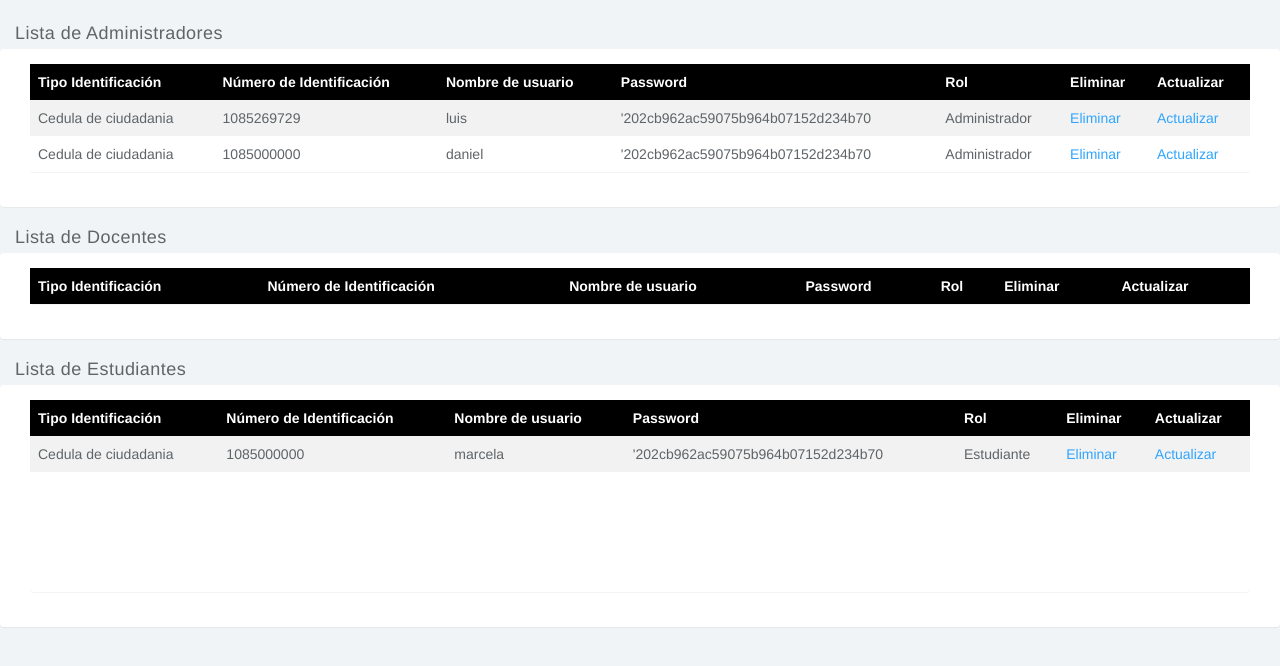
After one commit to jhondominguez1/OVA, a PHP site: page /admin/listarusuario.php in a window 1280 px wide. The commit adds this page. Shown: the top 666 px of the page. Run offline with PHP 8.4, Linux system fonts and the light colour scheme; data comes from the database, SQL or seed files in the repository; lists and menus that the app fills with data are empty.

Commit message:
se aplico estilos a las tablas de listar y actualizar se vinculo las tablas a el panel de usuarios se arreglo el redireccionamiento despues de cada accion

```diff
--- a/admin/actualizar.php
+++ b/admin/actualizar.php
@@ -7,12 +7,11 @@ if (isset($_POST['ntipo_identificacion']) && !empty($_POST['ntipo_identificacion
 	$registro=mysqli_query($conexion,"SELECT * FROM usuarios WHERE id_usuario='$_POST[nid_usuario]'") or die ("Problema en la primera consulta");
 if ($reg=mysqli_fetch_array($registro)){
 	mysqli_query($conexion, "UPDATE usuarios set tipo_identificacion='$_POST[ntipo_identificacion]',numero_identificacion='$_POST[nnumero_identificacion]', nombre_usuario='$_POST[nnombre_usuario]',password='$_POST[npassword]', id_rol='$_POST[nid_rol]' WHERE id_usuario='$_POST[nid_usuario]'") or die ("Problemas en la segunda consulta");
-
-	header("location:listarusuarios.php");
+	header("location:listarusuario.php");
 }
 }
 else{
-	echo"<script type=\"text/javascript\">alert('Debe digitar los datos para poder actualizar el registro'); window.location='listarusuarios.php';</script>";
+	echo"<script type=\"text/javascript\">alert('Debe digitar los datos para poder actualizar el registro'); window.location='listarusuario.php';</script>";
 }
 
 
--- /dev/null
+++ b/admin/listarusuario.php
@@ -0,0 +1,148 @@
+<!DOCTYPE html>
+<html>
+<head>
+<meta charset="utf-8">
+<meta name="viewport" content="width=device-width, initial-scale=1">
+<title>Listas</title>
+
+<link href="css/bootstrap.min.css" rel="stylesheet">
+<link href="css/styles.css" rel="stylesheet">
+
+
+
+<!--[if lt IE 9]>
+<script src="js/html5shiv.js"></script>
+<script src="js/respond.min.js"></script>
+<![endif]-->
+
+</head>
+
+<body>
+
+		<style>
+table {
+    border-collapse: collapse;
+    width: 100%;
+}
+th {
+    background-color: #000000;
+    color: white;
+}
+th, td {
+    text-align: left;
+    padding: 8px;
+}
+
+tr:nth-child(even){background-color: #f2f2f2}
+</style>
+
+<div class="row">
+	<div class="col-lg-12">
+		<div class="panel-heading">
+		Lista de Administradores
+		</div>
+		<div class="login-panel panel panel-default">
+			<div class="panel-body">
+				<div style="overflow-x:auto;">
+					<div class="col-lg-12">
+						<div class="panel panel-default">
+							<table>
+						        <tr>
+									<th data-field="tipo_identificacion" data-sortable="true" >Tipo Identificación</th>
+									<th data-field="numero_identificacion" data-sortable="true">Número de Identificación</th>
+									<th data-field="nombre_usuario"  data-sortable="true">Nombre de usuario</th>
+									<th data-field="password" data-sortable="true">Password</th>
+									<th data-field="rol" data-sortable="true">Rol</th>
+									<th>Eliminar</th>
+									<th>Actualizar</th>
+								</tr>
+								<?php
+								include ("../conex/conexion.php");
+								$registros=mysqli_query($conexion, "SELECT usuarios.*, roles.rol FROM usuarios INNER JOIN roles ON usuarios.id_rol = roles.id_rol where usuarios.id_rol = 1")or die ("Problemas en la consulta");
+								while ($reg=mysqli_fetch_array($registros)){
+								echo "<tr><td>".$reg['tipo_identificacion']."</td><td>".$reg['numero_identificacion']."</td><td>".$reg['nombre_usuario']."</td><td>'".md5($reg['password'])."</td><td>".$reg['rol']."</td><td><a href=./eliminarusuario.php?id=".$reg['id_usuario'].">Eliminar</a></td><td><a href=./frmactualizar.php?id=".$reg['id_usuario'].">Actualizar</a></td></tr>";
+								}
+								?>
+						    </table>
+						</div>
+					</div>
+				</div>
+			</div>
+		</div>
+	</div>
+</div>
+
+<div class="row">
+	<div class="col-lg-12">
+		<div class="panel-heading">
+		Lista de Docentes
+		</div>
+		<div class="login-panel panel panel-default">
+			<div class="panel-body">
+				<div style="overflow-x:auto;">
+					<div class="col-lg-12">
+						<div class="panel panel-default">
+							<table>
+						        <tr>
+									<th data-field="tipo_identificacion" data-sortable="true" >Tipo Identificación</th>
+									<th data-field="numero_identificacion" data-sortable="true">Número de Identificación</th>
+									<th data-field="nombre_usuario"  data-sortable="true">Nombre de usuario</th>
+									<th data-field="password" data-sortable="true">Password</th>
+									<th data-field="rol" data-sortable="true">Rol</th>
+									<th>Eliminar</th>
+									<th>Actualizar</th>
+								</tr>
+								<?php
+								include ("../conex/conexion.php");
+								$registros=mysqli_query($conexion, "SELECT usuarios.*, roles.rol FROM usuarios INNER JOIN roles ON usuarios.id_rol = roles.id_rol where usuarios.id_rol = 2")or die ("Problemas en la consulta");
+								while ($reg=mysqli_fetch_array($registros)){
+								echo "<tr><td>".$reg['tipo_identificacion']."</td><td>".$reg['numero_identificacion']."</td><td>".$reg['nombre_usuario']."</td><td>'".md5($reg['password'])."</td><td>".$reg['rol']."</td><td><a href=./eliminarusuario.php?id=".$reg['id_usuario'].">Eliminar</a></td><td><a href=./frmactualizar.php?id=".$reg['id_usuario'].">Actualizar</a></td></tr>";
+								}
+								?>
+						    </table>
+						</div>
+					</div>
+				</div>
+			</div>
+		</div>
+	</div>
+</div>
+
+<div class="row">
+	<div class="col-lg-12">
+		<div class="panel-heading">
+		Lista de Estudiantes
+		</div>
+		<div class="login-panel panel panel-default">
+			<div class="panel-body">
+				<div style="overflow-x:auto;">
+					<div class="col-lg-12">
+						<div class="panel panel-default">
+							<table>
+						        <tr>
+									<th data-field="tipo_identificacion" data-sortable="true" >Tipo Identificación</th>
+									<th data-field="numero_identificacion" data-sortable="true">Número de Identificación</th>
+									<th data-field="nombre_usuario"  data-sortable="true">Nombre de usuario</th>
+									<th data-field="password" data-sortable="true">Password</th>
+									<th data-field="rol" data-sortable="true">Rol</th>
+									<th>Eliminar</th>
+									<th>Actualizar</th>
+								</tr>
+								<?php
+								include ("../conex/conexion.php");
+								$registros=mysqli_query($conexion, "SELECT usuarios.*, roles.rol FROM usuarios INNER JOIN roles ON usuarios.id_rol = roles.id_rol where usuarios.id_rol = 3")or die ("Problemas en la consulta");
+								while ($reg=mysqli_fetch_array($registros)){
+								echo "<tr><td>".$reg['tipo_identificacion']."</td><td>".$reg['numero_identificacion']."</td><td>".$reg['nombre_usuario']."</td><td>'".md5($reg['password'])."</td><td>".$reg['rol']."</td><td><a href=./eliminarusuario.php?id=".$reg['id_usuario'].">Eliminar</a></td><td><a href=./frmactualizar.php?id=".$reg['id_usuario'].">Actualizar</a></td></tr>";
+								}
+								?>
+						    </table>
+							<br><br><br><br><br><br>
+						</div>
+					</div>
+				</div>
+			</div>
+		</div>
+	</div>
+</div>
+</body>
+</html>
```
Also changed, not shown: admin/frmactualizar.php (+66 -3 lines), admin/frmaddusuario.php (+2 -6 lines), admin/paneluser.html (+2 -8 lines).
